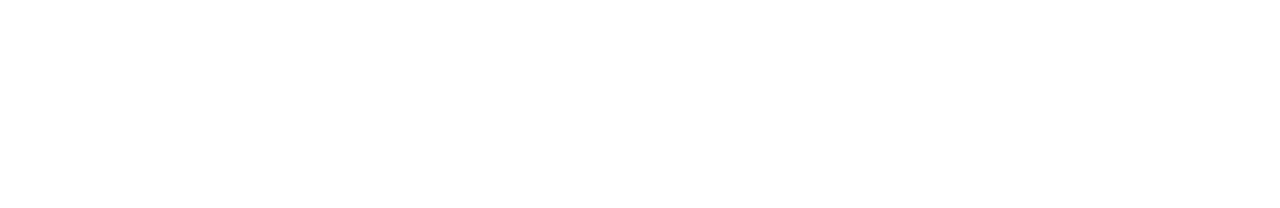
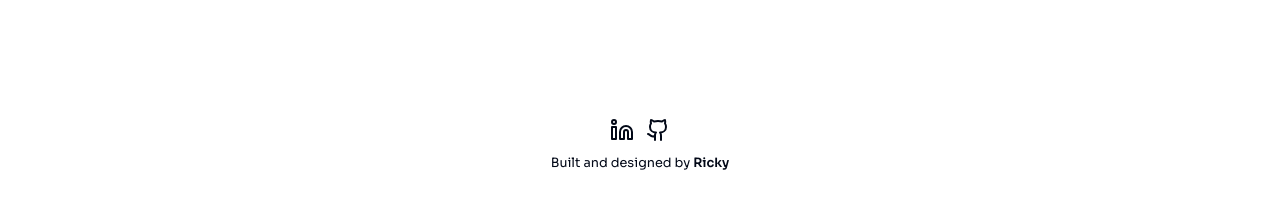
Before and after one commit to rzh4321/ai-cover-letter, a Next.js app: page / in a window 1280 px wide. Shown: the part 1997-2205 px from the top of the page. Before the commit the page ends 2067 px from the top, so only its background shows below. Built offline with nearby package versions, Linux system fonts and the light colour scheme.

Commit message:
finished footer

```diff
--- a/app/page.tsx
+++ b/app/page.tsx
@@ -4,6 +4,7 @@ import NavBar from "@/components/NavBar";
 import Hero from "@/components/Hero";
 import ImageSections from "@/components/ImageSections";
 import FAQ from "@/components/FAQ";
+import Footer from "@/components/Footer";
 import { useRef } from "react";
 
 export default function Home() {
@@ -15,6 +16,7 @@ export default function Home() {
       <Hero exampleRef={ref} />
       <ImageSections exampleRef={ref} />
       <FAQ />
+      <Footer />
     </div>
   );
 }
--- /dev/null
+++ b/components/Footer.tsx
@@ -0,0 +1,30 @@
+import { Linkedin, Github } from "lucide-react";
+import Link from "next/link";
+
+export default function Footer() {
+
+    return (
+        <footer className="flex flex-col gap-2 items-center content-center py-12">
+            <div className="flex gap-3">
+                <Link href='https://www.linkedin.com/in/ricky-zhang-a85a9024a/' target="_blank">
+                    <Linkedin />
+                </Link>
+                <Link href='https://github.com/rzh4321' target="_blank">
+                    <Github />
+                </Link>
+            </div>
+            <div>
+                <small className="pt-3 md:pt-4">
+                    Built and designed by {" "}
+                <Link
+                href="https://rzh4321.vercel.app/"
+                target="_blank"
+                className="font-semibold"
+                >
+                Ricky
+                </Link>
+                </small>
+            </div>
+        </footer>
+    )
+}
```
